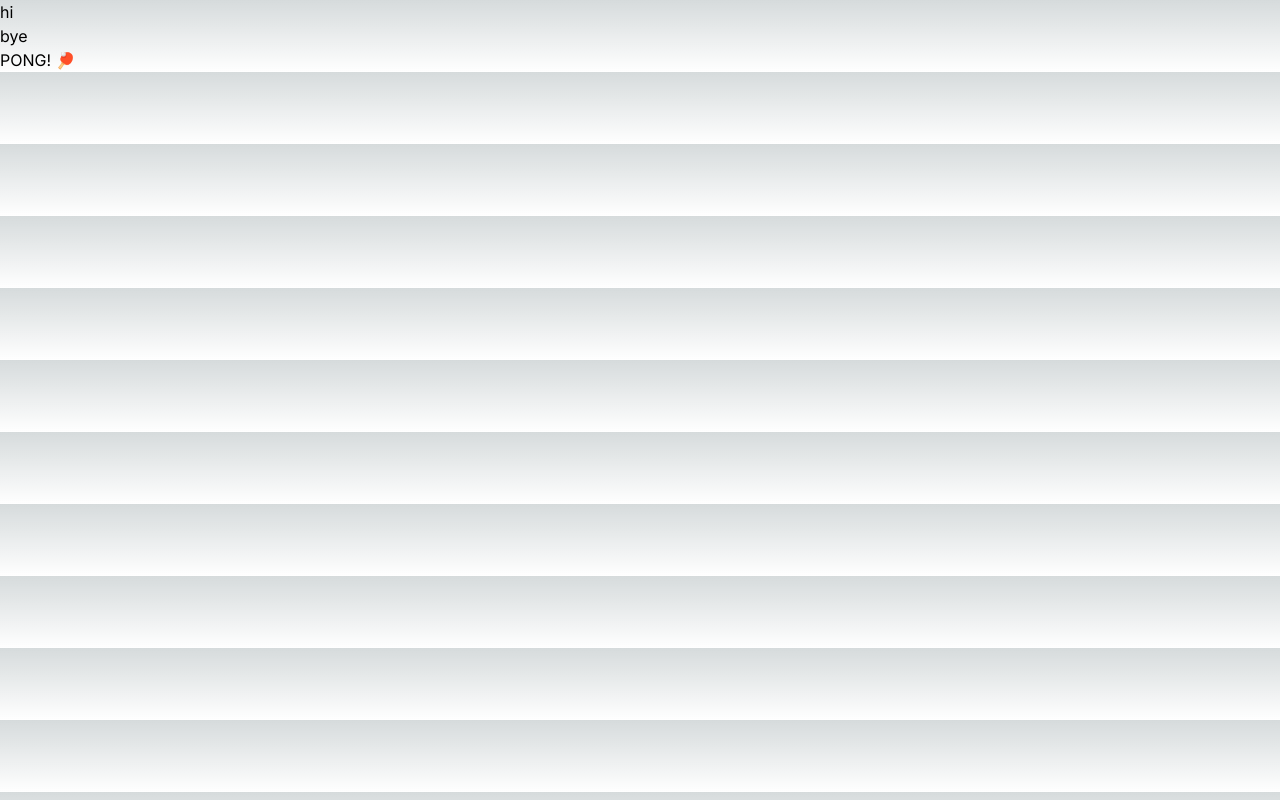
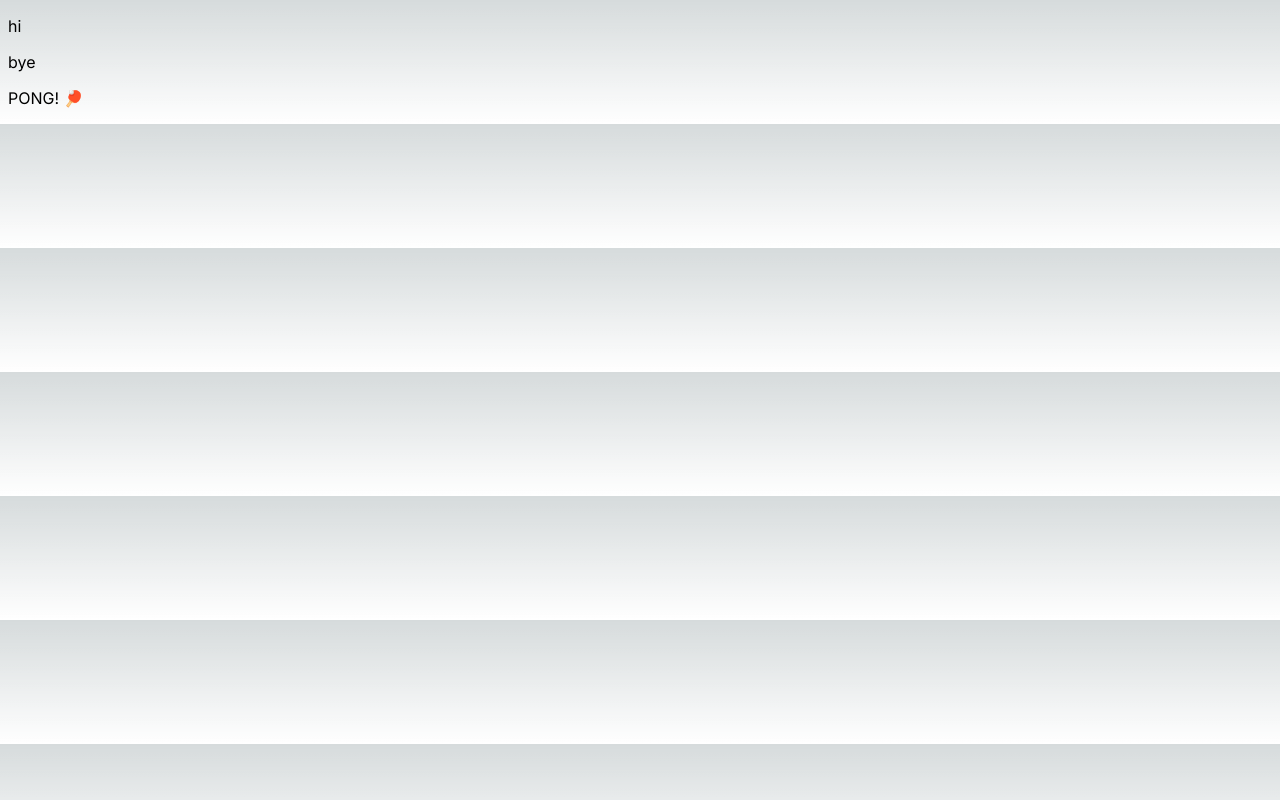
Before and after one commit to WilleLee/wille_logs, a Next.js app: page / in a window 1280 px wide. Built offline with nearby package versions, Linux system fonts and the light colour scheme.

Commit message:
[DELETE] deleted tailwind from the project

```diff
--- a/app/(pages)/globals.scss
+++ b/app/(pages)/globals.scss
@@ -1,7 +1,3 @@
-@tailwind base;
-@tailwind components;
-@tailwind utilities;
-
 :root {
   --foreground-rgb: 0, 0, 0;
   --background-start-rgb: 214, 219, 220;
--- a/app/(pages)/page.tsx
+++ b/app/(pages)/page.tsx
@@ -27,12 +27,12 @@ export default function Home() {
   console.log(isLoading, data);
   if (isLoading)
     return (
-      <main className="w-screen h-screen flex items-center justify-center">
+      <main>
         <Image src={avatar128} alt="avatar" priority />
       </main>
     );
   return (
-    <main className="w-screen h-full flex flex-col">
+    <main>
       <p>hi</p>
       <p>bye</p>
       <p>
--- a/package.json
+++ b/package.json
@@ -22,12 +22,9 @@
     "@types/node": "^20",
     "@types/react": "^18",
     "@types/react-dom": "^18",
-    "autoprefixer": "^10.0.1",
     "eslint": "^8",
     "eslint-config-next": "14.0.3",
-    "postcss": "^8",
     "prettier": "^3.1.0",
-    "tailwindcss": "^3.3.0",
     "typescript": "^5"
   }
 }
--- a/postcss.config.js
+++ /dev/null
@@ -1,6 +0,0 @@
-module.exports = {
-  plugins: {
-    tailwindcss: {},
-    autoprefixer: {},
-  },
-}
--- a/tailwind.config.ts
+++ /dev/null
@@ -1,20 +0,0 @@
-import type { Config } from "tailwindcss";
-
-const config: Config = {
-  content: [
-    "./app/**/*.{js,ts,jsx,tsx,mdx}", // Note the addition of the `app` directory.
-    "./pages/**/*.{js,ts,jsx,tsx,mdx}",
-    "./components/**/*.{js,ts,jsx,tsx,mdx}",
-  ],
-  theme: {
-    extend: {
-      backgroundImage: {
-        "gradient-radial": "radial-gradient(var(--tw-gradient-stops))",
-        "gradient-conic":
-          "conic-gradient(from 180deg at 50% 50%, var(--tw-gradient-stops))",
-      },
-    },
-  },
-  plugins: [],
-};
-export default config;
```
Also changed, not shown: 1 other file (tests, documents, lock files or other folders).
